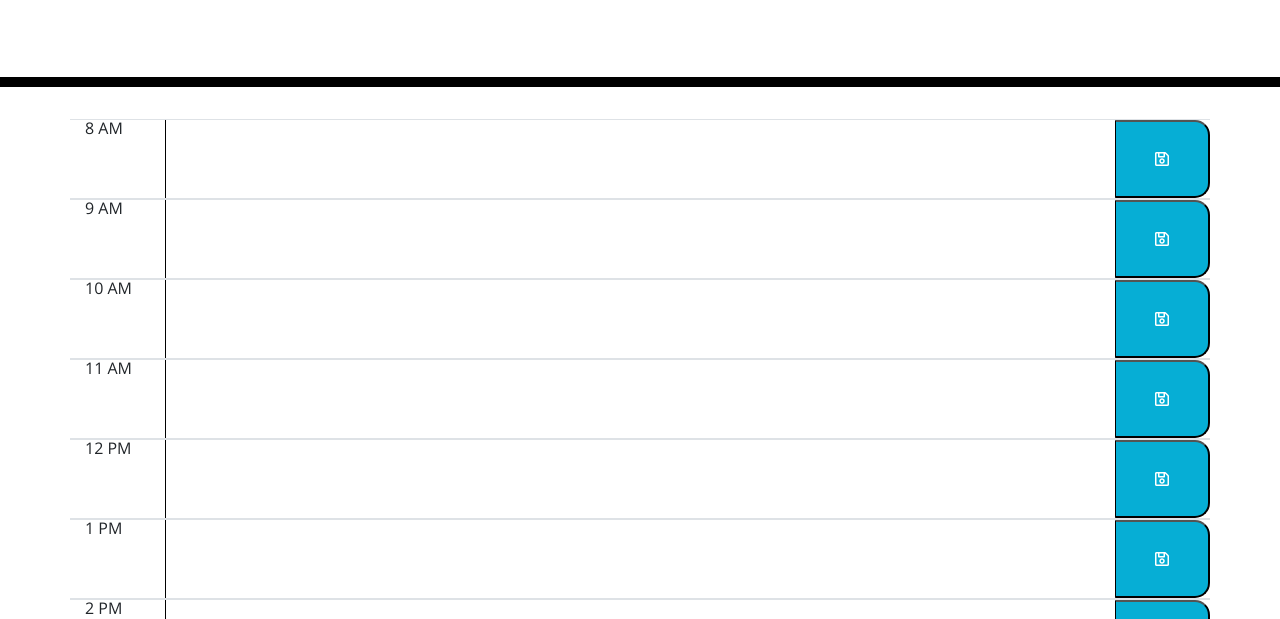
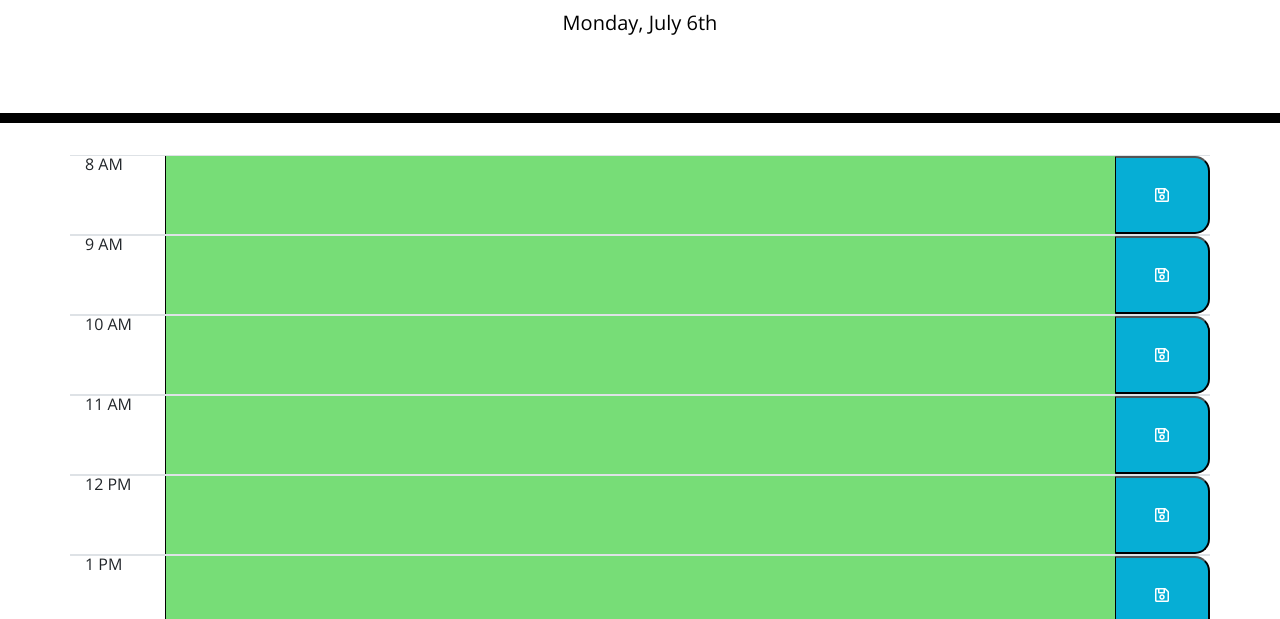
Before and after one commit to kaelliot/work-day-schedule, a plain HTML site: page index.html in a window 1280 px wide. Shown: the part 181-800 px from the top of the page. Drawn offline with nearby package versions, Linux system fonts and the light colour scheme; files that its build step writes are made by us from their sources.

Commit message:
updates to file locations

```diff
--- a/assets/script.js
+++ b/assets/script.js
@@ -1,3 +1,5 @@
+window.alert("this is running")
+
 var tasks = {};
 
 var time = $(".time")
--- a/index.html
+++ b/index.html
@@ -18,7 +18,7 @@
       href="https://fonts.googleapis.com/css?family=Open+Sans&display=swap"
       rel="stylesheet"
     />
-    <link rel="stylesheet" href="style.css" />
+    <link rel="stylesheet" href="./assets/style.css" />
     <title>Work Day Scheduler</title>
   </head>
 
@@ -103,6 +103,6 @@
 
     <script src="https://code.jquery.com/jquery-3.4.1.min.js"></script>
     <script src="https://cdnjs.cloudflare.com/ajax/libs/moment.js/2.24.0/moment.min.js"></script>
-    <script src="script.js"></script>
+    <script src="./assets/script.js"></script>
   </body>
 </html>
```
